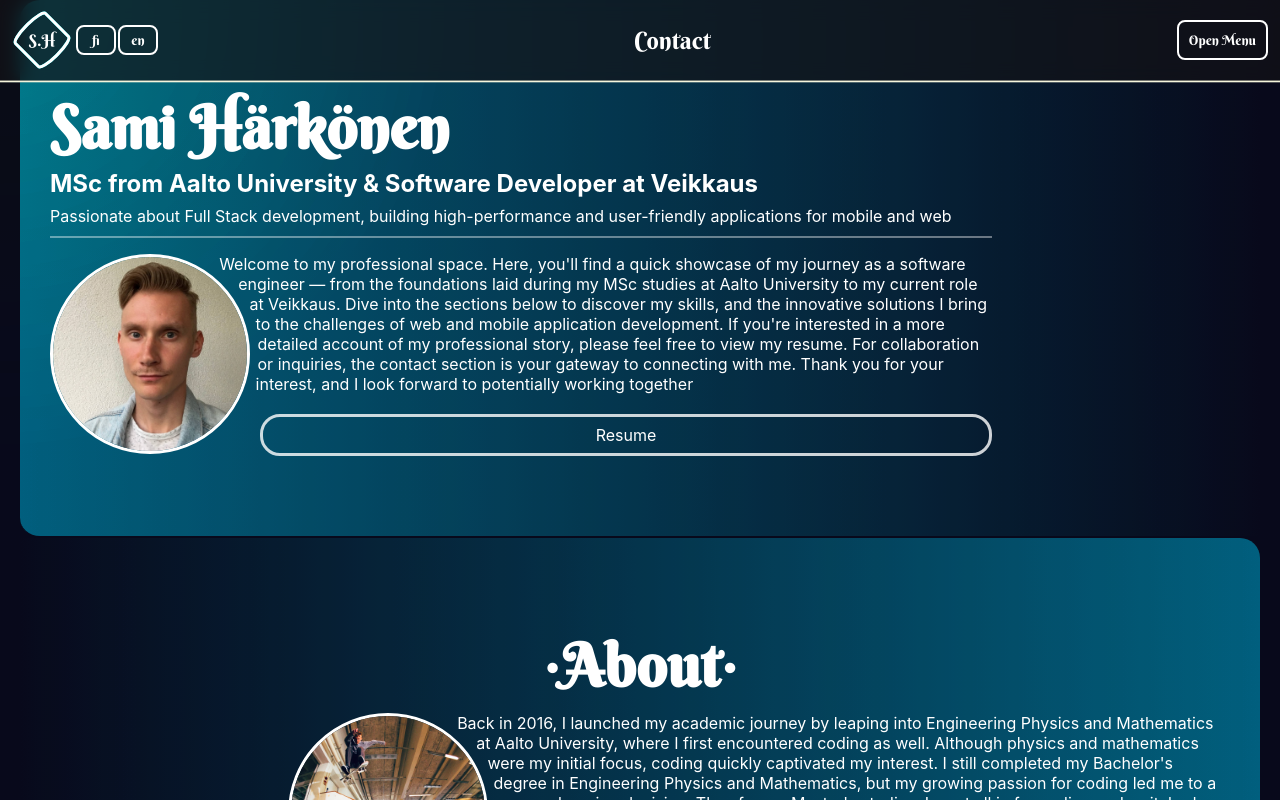
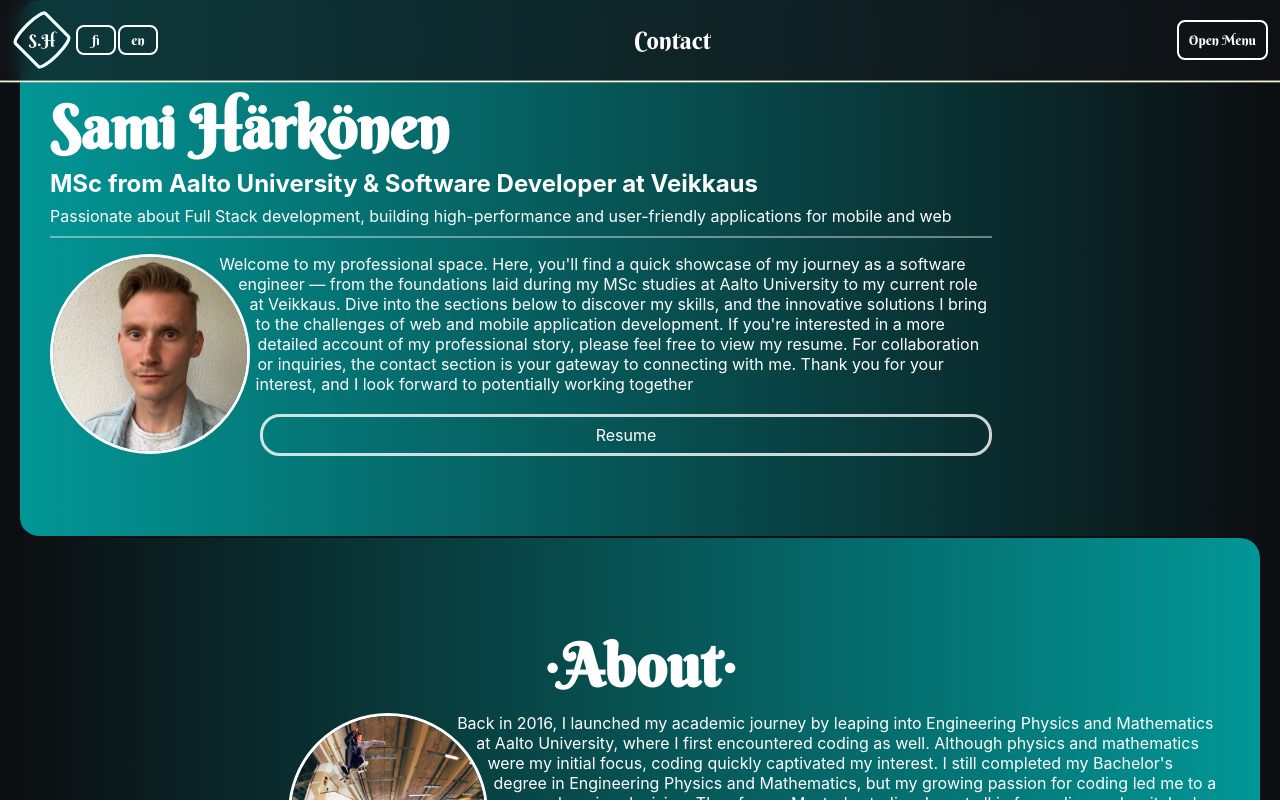
Before and after one commit to SamkHarks/My-page, a React (Create React App) app: page / in a window 1280 px wide. Shown: the top 800 px of the page. Built offline with nearby package versions, Linux system fonts and the light colour scheme.

Commit message:
wrap only sections with MouseTrackerBg

```diff
--- a/src/App.tsx
+++ b/src/App.tsx
@@ -28,14 +28,14 @@ const Renderer = ({ data }: DataProps<SectionResponse>) => {
   const { sections } = data;
   const sectionRefs = useRefs(sections);
   return (
-    <MouseTrackerBackground>
-      <div>
-        <Header sectionRefs={sectionRefs} sections={sections} />
-        <Suspense fallback={<Spinner size={"medium"} />}>
+    <div>
+      <Header sectionRefs={sectionRefs} sections={sections} />
+      <Suspense fallback={<Spinner size={"medium"} />}>
+        <MouseTrackerBackground>
           <Sections sectionRefs={sectionRefs} sections={sections} />
-        </Suspense>
-      </div>
-    </MouseTrackerBackground>
+        </MouseTrackerBackground>
+      </Suspense>
+    </div>
   );
 };
 
```
